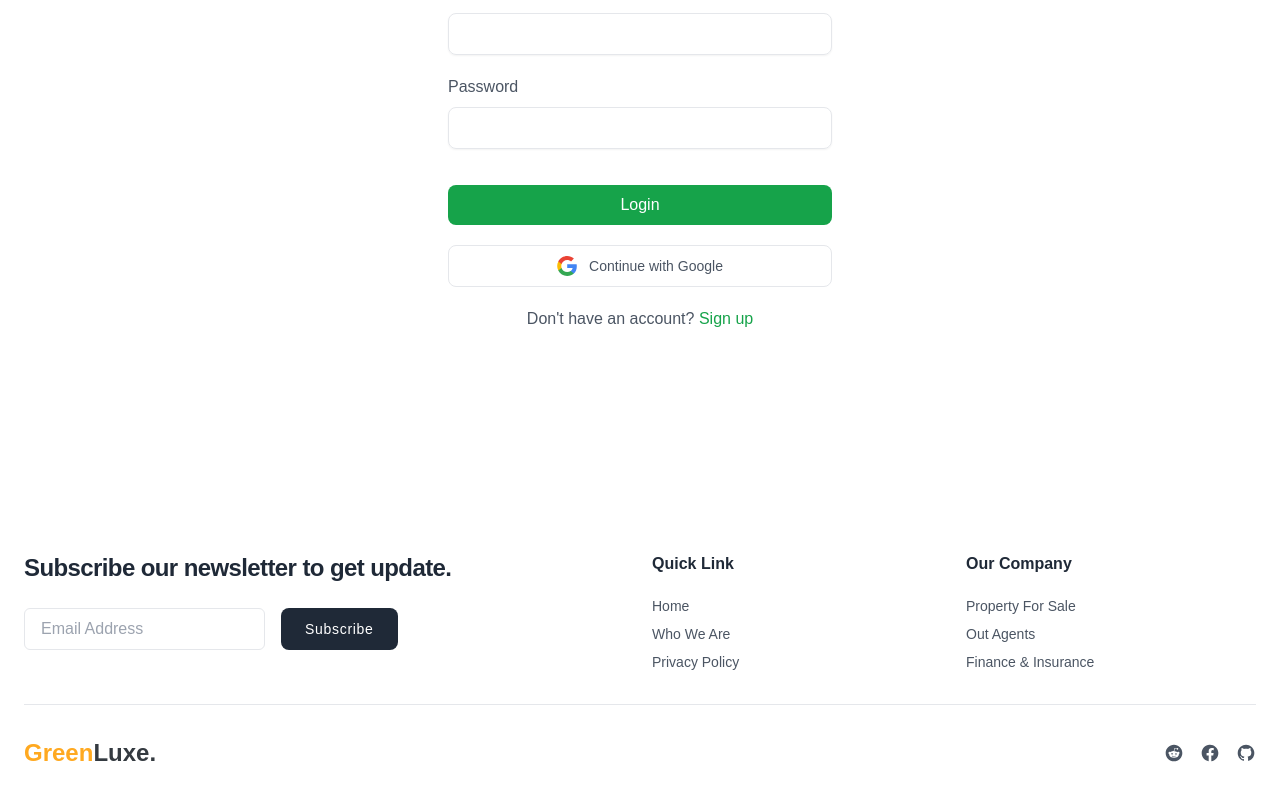
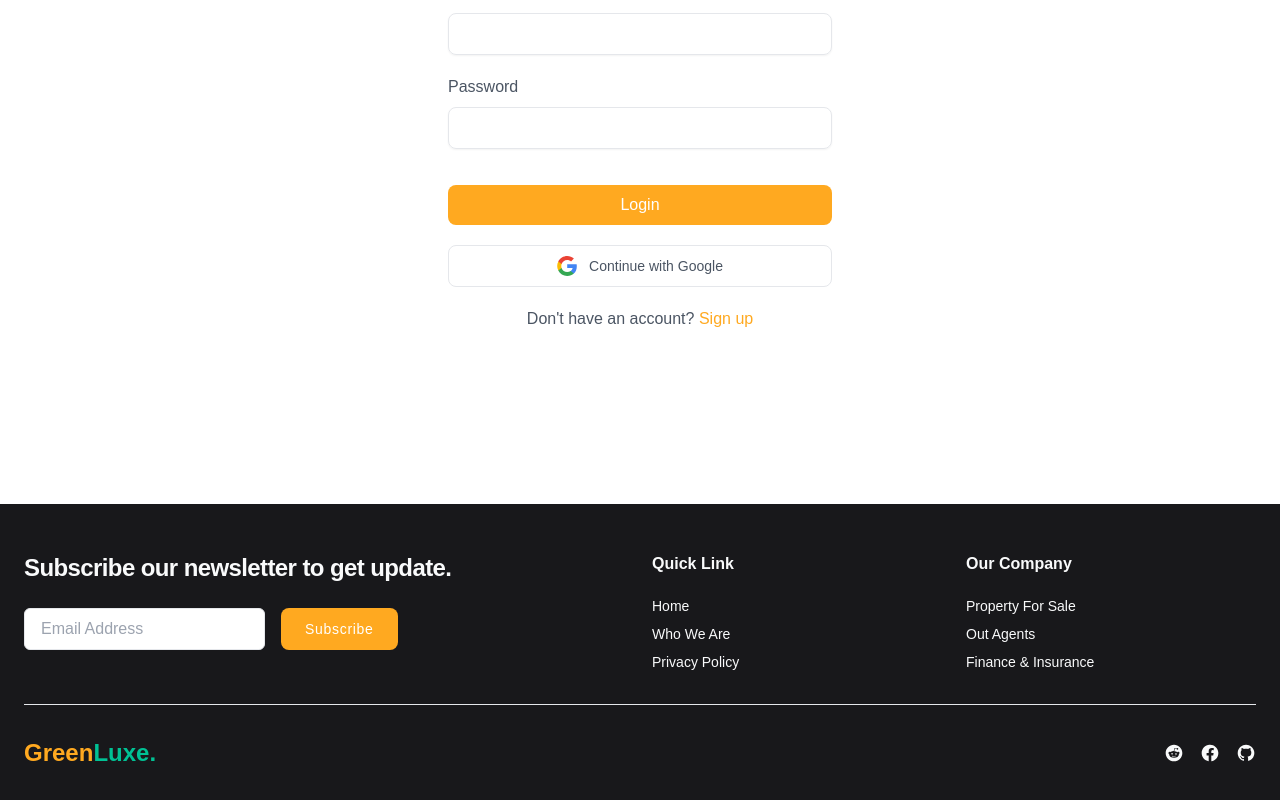
Before and after one commit to Habidhossen/GreenLuxe-Real-Estate-Website-Client, a Next.js app: page /login in a window 1280 px wide. Shown: the part 296-1096 px from the top of the page. Built offline with nearby package versions, Linux system fonts and the light colour scheme.

Commit message:
ui updated

```diff
--- a/src/components/ui/Footer.jsx
+++ b/src/components/ui/Footer.jsx
@@ -2,11 +2,11 @@ import Link from "next/link";
 
 const Footer = () => {
   return (
-    <footer class="bg-white ">
+    <footer class="bg-zinc-900">
       <div class="container px-6 py-12 mx-auto">
         <div class="grid grid-cols-1 gap-6 sm:grid-cols-2 sm:gap-y-10 lg:grid-cols-4">
           <div class="sm:col-span-2">
-            <h1 class="max-w-lg text-xl font-semibold tracking-tight text-gray-800 xl:text-2xl ">
+            <h1 class="max-w-lg text-xl font-semibold tracking-tight text-gray-50 xl:text-2xl ">
               Subscribe our newsletter to get update.
             </h1>
 
@@ -14,35 +14,35 @@ const Footer = () => {
               <input
                 id="email"
                 type="text"
-                class="px-4 py-2 text-gray-700 bg-white border rounded-md   dark:border-gray-600 focus:border-blue-400 dark:focus:border-blue-300 focus:outline-none focus:ring focus:ring-opacity-40 focus:ring-blue-300"
+                class="px-4 py-2 text-white bg-white border rounded-md focus:border-yellow-400 focus:outline-none focus:ring focus:ring-opacity-40 focus:ring-yellow-300"
                 placeholder="Email Address"
               />
 
-              <button class="w-full px-6 py-2.5 text-sm font-medium tracking-wider text-white transition-colors duration-300 transform md:w-auto md:mx-4 focus:outline-none bg-gray-800 rounded-lg hover:bg-gray-700 focus:ring focus:ring-gray-300 focus:ring-opacity-80">
+              <button class="w-full px-6 py-2.5 text-sm font-medium tracking-wider text-white transition-colors duration-300 transform md:w-auto md:mx-4 focus:outline-none bg-primary rounded-lg hover:bg-secondary">
                 Subscribe
               </button>
             </div>
           </div>
 
           <div>
-            <p class="font-semibold text-gray-800 ">Quick Link</p>
+            <p class="font-semibold text-gray-50 ">Quick Link</p>
 
             <div class="flex flex-col items-start mt-5 space-y-2">
               <Link
                 href=""
-                class="text-gray-600 transition-colors duration-300 text-sm hover:underline hover:text-primary"
+                class="text-gray-50 transition-colors duration-300 text-sm hover:underline hover:text-primary"
               >
                 Home
               </Link>
               <Link
                 href=""
-                class="text-gray-600 transition-colors duration-300 text-sm hover:underline hover:text-primary"
+                class="text-gray-50 transition-colors duration-300 text-sm hover:underline hover:text-primary"
               >
                 Who We Are
               </Link>
               <Link
                 href=""
-                class="text-gray-600 transition-colors duration-300 text-sm hover:underline hover:text-primary"
+                class="text-gray-50 transition-colors duration-300 text-sm hover:underline hover:text-primary"
               >
                 Privacy Policy
               </Link>
@@ -50,24 +50,24 @@ const Footer = () => {
           </div>
 
           <div>
-            <p class="font-semibold text-gray-800 ">Our Company</p>
+            <p class="font-semibold text-gray-50">Our Company</p>
 
             <div class="flex flex-col items-start mt-5 space-y-2">
               <Link
                 href=""
-                class="text-gray-600 transition-colors duration-300 text-sm hover:underline hover:text-primary"
+                class="text-gray-50 transition-colors duration-300 text-sm hover:underline hover:text-primary"
               >
                 Property For Sale
               </Link>
               <Link
                 href=""
-                class="text-gray-600 transition-colors duration-300 text-sm hover:underline hover:text-primary"
+                class="text-gray-50 transition-colors duration-300 text-sm hover:underline hover:text-primary"
               >
                 Out Agents
               </Link>
               <Link
                 href=""
-                class="text-gray-600 transition-colors duration-300 text-sm hover:underline hover:text-primary"
+                class="text-gray-50 transition-colors duration-300 text-sm hover:underline hover:text-primary"
               >
                 Finance & Insurance
               </Link>
@@ -75,16 +75,16 @@ const Footer = () => {
           </div>
         </div>
 
-        <hr class="my-6 border-gray-200 md:my-8 dark:border-gray-700" />
+        <hr class="my-6 border-gray-200 md:my-8 dark:border-white" />
 
         <div class="flex items-center justify-between">
-          <h1 className="text-2xl font-bold text-heading">
+          <h1 className="text-2xl font-bold text-secondary">
             <span className="text-primary">Green</span>Luxe.
           </h1>
           <div class="flex -mx-2">
             <a
               href=""
-              class="mx-2 text-gray-600 transition-colors duration-300  hover:text-primary "
+              class="mx-2 text-gray-50 transition-colors duration-300  hover:text-primary "
               aria-label="Reddit"
             >
               <svg
@@ -99,7 +99,7 @@ const Footer = () => {
 
             <a
               href=""
-              class="mx-2 text-gray-600 transition-colors duration-300  hover:text-primary "
+              class="mx-2 text-gray-50 transition-colors duration-300  hover:text-primary "
               aria-label="Facebook"
             >
               <svg
@@ -114,7 +114,7 @@ const Footer = () => {
 
             <a
               href=""
-              class="mx-2 text-gray-600 transition-colors duration-300  hover:text-primary "
+              class="mx-2 text-gray-50 transition-colors duration-300  hover:text-primary "
               aria-label="Github"
             >
               <svg
--- a/src/components/ui/Navbar.jsx
+++ b/src/components/ui/Navbar.jsx
@@ -176,7 +176,7 @@ const Navbar = () => {
                   <li>
                     <Link
                       href="/signup"
-                      className="block py-3 px-4 font-medium text-center text-white bg-[#16a571] hover:bg-green-600 active:bg-bg-green-700 active:shadow-none rounded-lg shadow md:inline"
+                      className="block py-3 px-4 font-medium text-center text-white bg-primary hover:bg-secondary duration-300 ease-in-out rounded-lg shadow md:inline"
                     >
                       Register
                     </Link>
--- a/src/pages/login.js
+++ b/src/pages/login.js
@@ -57,7 +57,7 @@ const LoginPage = () => {
             <label className="font-medium">Email</label>
             <input
               type="email"
-              className="w-full mt-2 px-3 py-2 text-gray-500 bg-transparent outline-none border focus:border-green-600 shadow-sm rounded-lg"
+              className="w-full mt-2 px-3 py-2 text-gray-500 bg-transparent outline-none border focus:border-primary shadow-sm rounded-lg"
               {...register("email", { required: true })}
             />
             {errors.email && (
@@ -70,7 +70,7 @@ const LoginPage = () => {
             <label className="font-medium">Password</label>
             <input
               type="password"
-              className="w-full mt-2 px-3 py-2 text-gray-500 bg-transparent outline-none border focus:border-green-600 shadow-sm rounded-lg"
+              className="w-full mt-2 px-3 py-2 text-gray-500 bg-transparent outline-none border focus:border-primary shadow-sm rounded-lg"
               {...register("password", { required: true })}
             />
             {errors.password && (
@@ -85,7 +85,7 @@ const LoginPage = () => {
             )}
           </div>
           <div className="pt-4">
-            <button className="w-full px-4 py-2 text-white font-medium bg-green-600 hover:bg-green-500 active:bg-green-600 rounded-lg duration-150">
+            <button className="w-full px-4 py-2 text-white font-medium bg-primary hover:bg-secondary active:bg-primary rounded-lg duration-150">
               Login
             </button>
           </div>
@@ -130,7 +130,7 @@ const LoginPage = () => {
           Don&apos;t have an account?{" "}
           <Link
             href="/signup"
-            className="font-medium text-green-600 hover:text-green-500"
+            className="font-medium text-primary hover:text-secondary"
           >
             Sign up
           </Link>
--- a/src/pages/signup.js
+++ b/src/pages/signup.js
@@ -78,7 +78,7 @@ const SignupPage = () => {
             <label className="font-medium">Name</label>
             <input
               type="text"
-              className="w-full mt-2 px-3 py-2 text-gray-500 bg-transparent outline-none border focus:border-green-600 shadow-sm rounded-lg"
+              className="w-full mt-2 px-3 py-2 text-gray-500 bg-transparent outline-none border focus:border-primary shadow-sm rounded-lg"
               {...register("name", { required: true })}
             />
             {errors.name && (
@@ -91,7 +91,7 @@ const SignupPage = () => {
             <label className="font-medium">Email</label>
             <input
               type="email"
-              className="w-full mt-2 px-3 py-2 text-gray-500 bg-transparent outline-none border focus:border-green-600 shadow-sm rounded-lg"
+              className="w-full mt-2 px-3 py-2 text-gray-500 bg-transparent outline-none border focus:border-primary shadow-sm rounded-lg"
               {...register("email", { required: true })}
             />
             {errors.email && (
@@ -104,7 +104,7 @@ const SignupPage = () => {
             <label className="font-medium">Password</label>
             <input
               type="password"
-              className="w-full mt-2 px-3 py-2 text-gray-500 bg-transparent outline-none border focus:border-green-600 shadow-sm rounded-lg"
+              className="w-full mt-2 px-3 py-2 text-gray-500 bg-transparent outline-none border focus:border-primary shadow-sm rounded-lg"
               {...register("password", { required: true })}
             />
             {errors.password && (
@@ -119,7 +119,7 @@ const SignupPage = () => {
             )}
           </div>
           <div className="pt-4">
-            <button className="w-full px-4 py-2 text-white font-medium bg-green-600 hover:bg-green-500 active:bg-green-600 rounded-lg duration-150">
+            <button className="w-full px-4 py-2 text-white font-medium bg-secondary hover:bg-primary active:bg-primary rounded-lg duration-150">
               {isLoading ? "Loading..." : "Sign Up"}
             </button>
           </div>
@@ -129,7 +129,7 @@ const SignupPage = () => {
           Already have an account?{" "}
           <Link
             href="/login"
-            className="font-medium text-green-600 hover:text-green-500"
+            className="font-medium text-primary hover:text-primary"
           >
             Login
           </Link>
```
